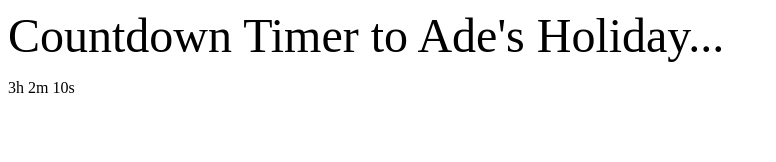
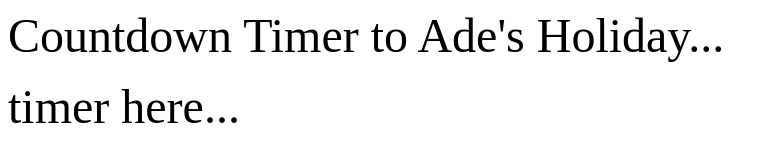
Before and after one commit to schaalar/schaalar.github.io, a plain HTML site: page index.html in a window 1280 px wide. Shown: the whole page, without its empty margins (0-776 px from the left). Drawn offline with Linux system fonts and the light colour scheme.

Commit message:
Update index.html

```diff
--- a/index.html
+++ b/index.html
@@ -30,8 +30,8 @@ var x = setInterval(function() {
 
   // Display the result in the element with id="demo"
   // document.getElementById("demo").innerHTML = days + "d " + hours + "h " + minutes + "m " + seconds + "s ";
-  document.getElementById("demo").innerHTML = hours + "h "
-  + minutes + "m " + seconds + "s ";
+  //document.getElementById("demo").innerHTML = hours + "h "
+  //+ minutes + "m " + seconds + "s ";
 
   // If the count down is finished, write some text
   if (distance < 0) {
```
